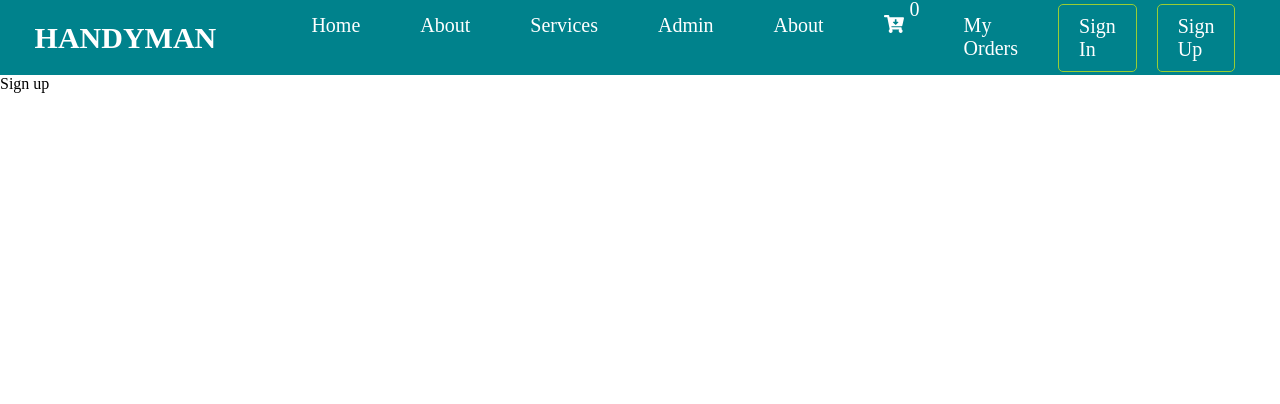
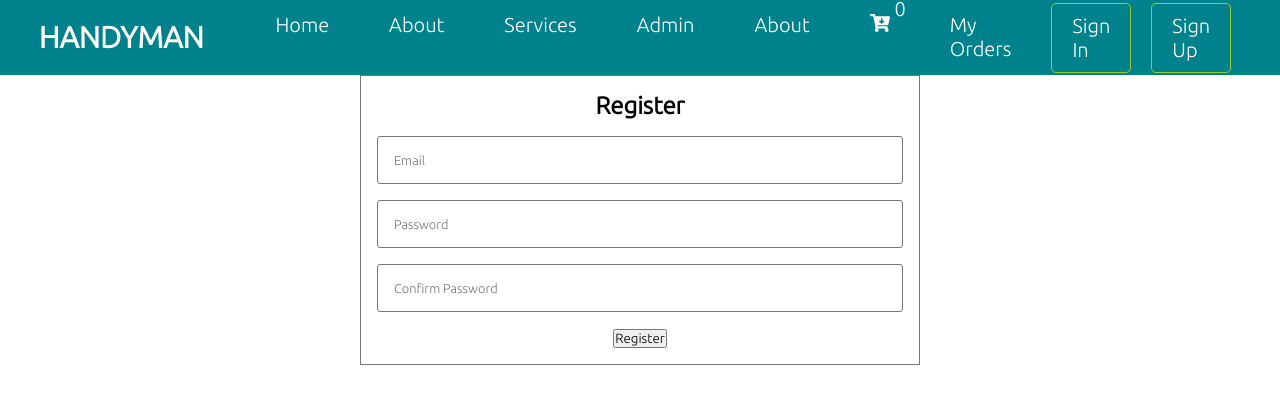
Before and after one commit to miindDotVacati0n/HANDYMAN-Web-Application, a React (Create React App) app: page /signup in a window 1280 px wide. Shown: the top 404 px of the page. Built offline with nearby package versions, Linux system fonts and the light colour scheme.

Commit message:
Registration with Firebase

```diff
--- a/package.json
+++ b/package.json
@@ -14,6 +14,7 @@
     "react-icons": "^4.4.0",
     "react-router-dom": "^6.4.1",
     "react-scripts": "5.0.1",
+    "react-toastify": "^9.0.8",
     "web-vitals": "^2.1.4"
   },
   "scripts": {
--- a/public/index.html
+++ b/public/index.html
@@ -29,6 +29,7 @@
   </head>
   <body>
     <noscript>You need to enable JavaScript to run this app.</noscript>
+    <div id="loader"></div>
     <div id="root"></div>
     <!--
       This HTML file is a template.
--- a/src/App.js
+++ b/src/App.js
@@ -5,7 +5,7 @@ import { AdSers } from "./pages/AdServs";
 import { About } from "./pages/About";
 import { Home } from "./pages/Home";
 import { Signin } from "./pages/Auth/Signin";
-import { Signup } from "./pages/Auth/Signup";
+import  Signup  from "./pages/Auth/Signup";
 import Cart from "./pages/Cart";
 import History from "./pages/History";
 import Admin from "./pages/Admin";
--- a/src/component/Loader.js
+++ b/src/component/Loader.js
@@ -1,14 +1,16 @@
 import React from 'react'
-import LoaderImg from './../assets/Loading.gif'
+import LoaderImg from './../assets/loader.gif'
 import './../styles/Loader.css'
+import ReactDom from 'react-dom'
 
 const Loader = () => {
-  return (
+  return ReactDom.createPortal (
     <div className='wrapper'>
         <div className='loader'>
-            <img src='LoaderImg' alt='Loading...' />
+            <img src={LoaderImg} alt='Loading...' />
         </div>
-    </div>
+    </div>,
+    document.getElementById('loader')
   )
 }
 
--- a/src/config/config.js
+++ b/src/config/config.js
@@ -1,7 +1,7 @@
 import { initializeApp } from "firebase/app";
 import { getAuth } from 'firebase/auth'
 import { getFirestore } from 'firebase/firestore'
-import { getStorage } from 'firebase/firestore'
+import { getStorage } from 'firebase/storage'
 
 export const firebaseConfig = {
     apiKey: "AIzaSyB0Pao-W6I2kKi9TidRw5WMAdk-zcDV1Hc",
@@ -14,6 +14,6 @@ export const firebaseConfig = {
 
 const app = initializeApp(firebaseConfig);
 
-export const auth = getAuth(app)
-export const db = getFirestore(app)
+export const auth = getAuth(app);
+export const db = getFirestore(app);
 export const storage = getStorage(app)
--- a/src/pages/Auth/Signup.js
+++ b/src/pages/Auth/Signup.js
@@ -1,5 +1,63 @@
-import React from "react";
+import React, { useState } from 'react'
+import './../../styles/Signup.css'
+// import { Link } from 'react-router-dom'
+import { ToastContainer, toast } from 'react-toastify';
+import { injectStyle } from "react-toastify/dist/inject-style";
 
-export const Signup = () => {
-    return <div>Sign up</div>
+import { createUserWithEmailAndPassword } from 'firebase/auth';
+import { auth } from './../../config/config'
+import Loader from '../../component/Loader';
+import { useNavigate } from 'react-router-dom';
+
+const Signup = () => {
+
+    injectStyle();
+
+    const [email, setEmail] = useState('');
+    const [password, setPassword] = useState('');
+    const [cPassword, setCPassword] = useState('');
+    const [loading, setLoading] = useState(false);
+
+    const navigate = useNavigate()
+
+    const registerUser = (e) => {
+        e.preventDefault();
+    if (password !== cPassword) {
+      toast.error("Passwords do not match.");
+    }
+    setLoading(true);
+
+    createUserWithEmailAndPassword(auth, email, password)
+      .then((userCredential) => {
+        const user = userCredential.user;
+        console.log(user);
+        setLoading(false);
+        toast.success("Registration Successful...");
+        navigate("/login");
+      })
+      .catch((error) => {
+        toast.error(error.message);
+        setLoading(false);
+      });
+    }
+
+
+    return (
+        <>
+        <ToastContainer />
+        {loading && <Loader />}
+        <div className='form'>
+            <h2>Register</h2>
+            <form onSubmit={registerUser}>
+                <input type={'text'} placeholder='Email' required value={email} onChange={(e) => setEmail(e.target.value)}/>
+                <input type={'password'} placeholder='Password' required value={password} onChange={(e) => setPassword(e.target.value)}/>
+                <input type={'password'} placeholder='Confirm Password' required value={cPassword} onChange={(e) => setCPassword(e.target.value)}/>
+                <button type='submit' className='--btn --btn-primary --btn-block'>Register</button>
+
+            </form>
+        </div>
+        </>
+    );
 }
+
+export default Signup
--- a/src/styles/Navbar.css
+++ b/src/styles/Navbar.css
@@ -1,3 +1,5 @@
+@import url('https://fonts.googleapis.com/css2?family=Roboto:wght@100&family=Ubuntu:wght@300&display=swap');
+
 *{
     margin: 0;
     padding: 0;
@@ -11,6 +13,7 @@
     height: 75px;
     background-color: #00828c;
     color: white;
+    font-family: 'Ubuntu', sans-serif;
 }
 
 .logo{
--- a/src/styles/Signup.css
+++ b/src/styles/Signup.css
@@ -0,0 +1,28 @@
+@import url('https://fonts.googleapis.com/css2?family=Roboto:wght@100&family=Ubuntu:wght@300&display=swap');
+
+.form{
+    font-family: 'Ubuntu', sans-serif;
+    width: 35rem;
+    padding: 1rem;
+    margin: auto;
+    border: 1px solid #777;
+    text-align: center;
+
+}
+
+.form form input[type="text"], .form form input[type="email"], .form form input[type="password"] {
+    font-family: 'Ubuntu', sans-serif;
+    display: block;
+    font-size: 0.8rem;
+    font-weight: 300;
+    padding: 1rem;
+    margin: 1rem auto;
+    width: 100%;
+    border: 1px solid #777;
+    border-radius: 3px;
+    outline: none;
+}
+
+.form form button{
+    font-family: 'Ubuntu', sans-serif;
+}
```
Also changed, not shown: 1 other file (tests, documents, lock files or other folders).
